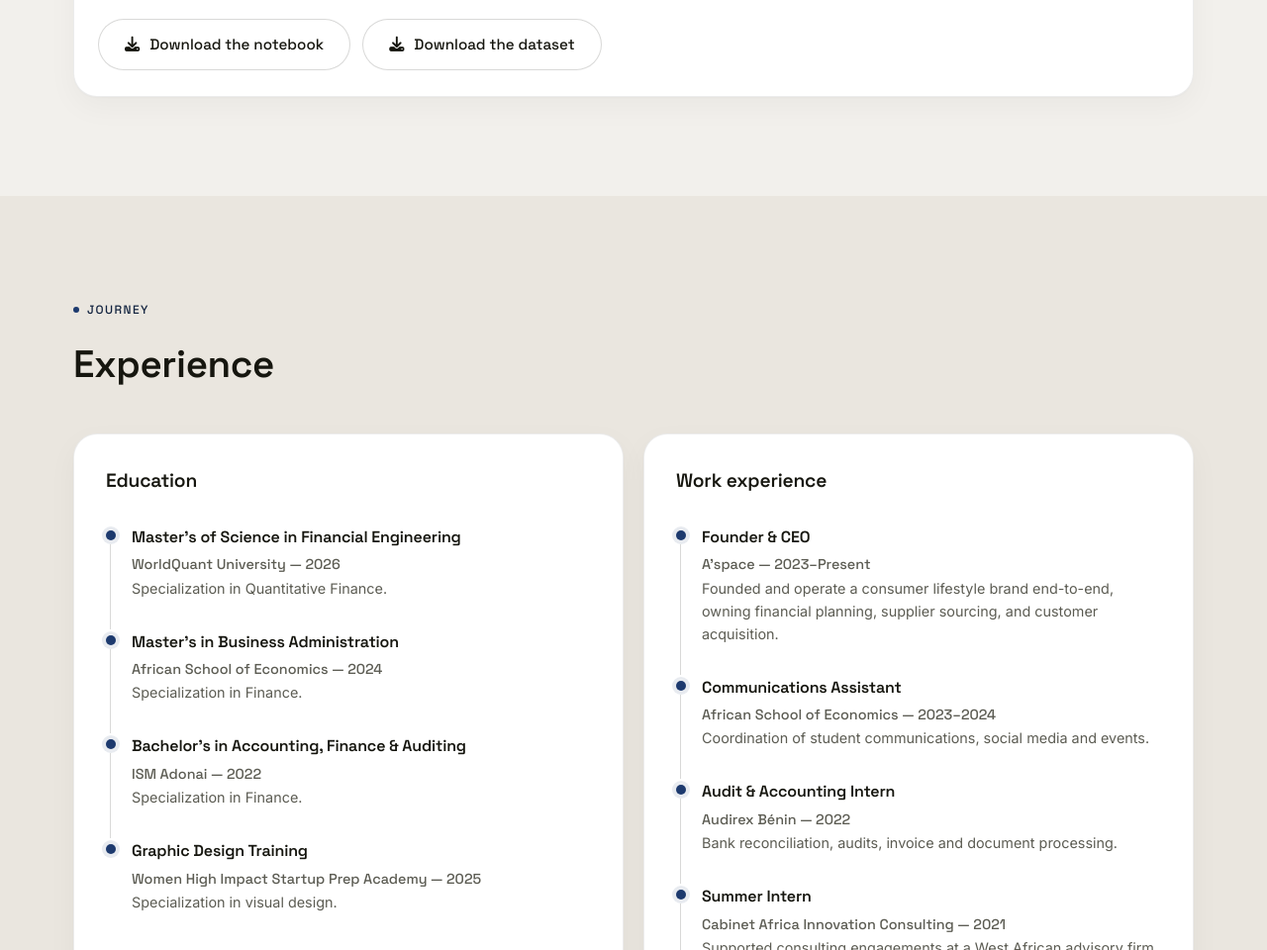
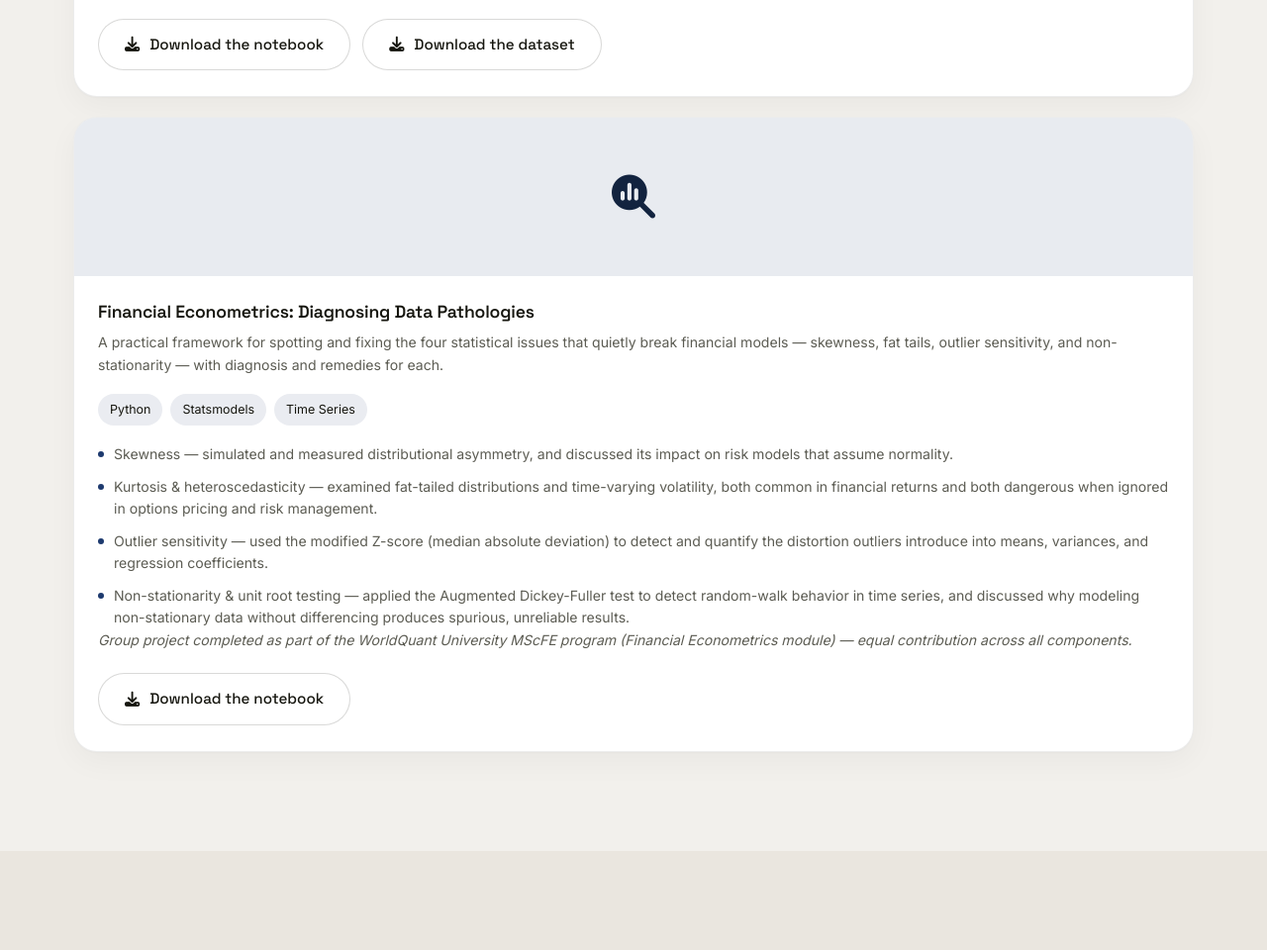
Before and after one commit to Annaatg/Portfolio, a plain HTML site: page index.html in a window 1280 px wide. Shown: the part 5072-6032 px from the top of the page at 99% size. Drawn offline with Linux system fonts and the light colour scheme.

Commit message:
Add Financial Econometrics: Diagnosing Data Pathologies project (#29)
Add a third WorldQuant University MScFE group project card to the
Projects section, covering skewness, kurtosis/heteroscedasticity,
outlier sensitivity, and non-stationarity in financial data, following
the same bento-card/tag-chip conventions as the other project cards.
Includes a download link for the notebook.


Claude-Session: https://claude.ai/code/session_01AxbFoZgN3brWCyt3xGpQXH

Co-authored-by: Claude <noreply@anthropic.com>

```diff
--- a/index.html
+++ b/index.html
@@ -348,6 +348,30 @@
 						</div>
 					</div>
 				</div>
+
+				<div class="bento-card col-span-4 project-card reveal">
+					<div class="project-media project-media-icon"><i class="fas fa-magnifying-glass-chart"></i></div>
+					<div class="project-body">
+						<h3 data-key="project3-title">Financial Econometrics: Diagnosing Data Pathologies</h3>
+						<p data-key="project3-desc">A practical framework for spotting and fixing the four statistical issues that quietly break financial models — skewness, fat tails, outlier sensitivity, and non-stationarity — with diagnosis and remedies for each.</p>
+						<div class="service-tags">
+							<span class="tag-chip">Python</span>
+							<span class="tag-chip">Statsmodels</span>
+							<span class="tag-chip">Time Series</span>
+						</div>
+						<ul class="project-detail-list">
+							<li data-key="project3-detail1">Skewness — simulated and measured distributional asymmetry, and discussed its impact on risk models that assume normality.</li>
+							<li data-key="project3-detail2">Kurtosis &amp; heteroscedasticity — examined fat-tailed distributions and time-varying volatility, both common in financial returns and both dangerous when ignored in options pricing and risk management.</li>
+							<li data-key="project3-detail3">Outlier sensitivity — used the modified Z-score (median absolute deviation) to detect and quantify the distortion outliers introduce into means, variances, and regression coefficients.</li>
+							<li data-key="project3-detail4">Non-stationarity &amp; unit root testing — applied the Augmented Dickey-Fuller test to detect random-walk behavior in time series, and discussed why modeling non-stationary data without differencing produces spurious, unreliable results.</li>
+						</ul>
+						<p class="project-note" data-key="project3-note">Group project completed as part of the WorldQuant University MScFE program (Financial Econometrics module) — equal contribution across all components.</p>
+						<a href="assets/WQU_Fin_Econom_GWP1_Data_Pathologies.ipynb" download="WQU_Financial_Econometrics_Data_Pathologies.ipynb" class="btn btn-ghost project-download">
+							<i class="fas fa-download"></i>
+							<span data-key="project3-download">Download the notebook</span>
+						</a>
+					</div>
+				</div>
 			</div>
 		</div>
 	</section>
@@ -579,6 +603,14 @@
 				"project2-note": "Group project completed as part of the WorldQuant University MScFE program — equal contribution across all components.",
 				"project2-download": "Download the notebook",
 				"project2-download-dataset": "Download the dataset",
+				"project3-title": "Financial Econometrics: Diagnosing Data Pathologies",
+				"project3-desc": "A practical framework for spotting and fixing the four statistical issues that quietly break financial models — skewness, fat tails, outlier sensitivity, and non-stationarity — with diagnosis and remedies for each.",
+				"project3-detail1": "Skewness — simulated and measured distributional asymmetry, and discussed its impact on risk models that assume normality.",
+				"project3-detail2": "Kurtosis &amp; heteroscedasticity — examined fat-tailed distributions and time-varying volatility, both common in financial returns and both dangerous when ignored in options pricing and risk management.",
+				"project3-detail3": "Outlier sensitivity — used the modified Z-score (median absolute deviation) to detect and quantify the distortion outliers introduce into means, variances, and regression coefficients.",
+				"project3-detail4": "Non-stationarity &amp; unit root testing — applied the Augmented Dickey-Fuller test to detect random-walk behavior in time series, and discussed why modeling non-stationary data without differencing produces spurious, unreliable results.",
+				"project3-note": "Group project completed as part of the WorldQuant University MScFE program (Financial Econometrics module) — equal contribution across all components.",
+				"project3-download": "Download the notebook",
 
 				"experience-eyebrow": "Journey",
 				"experiences-title": "Experience",
@@ -694,6 +726,14 @@
 				"project2-note": "Projet de groupe réalisé dans le cadre du MScFE de WorldQuant University — contribution égale sur l'ensemble des volets.",
 				"project2-download": "Télécharger le notebook",
 				"project2-download-dataset": "Télécharger le jeu de données",
+				"project3-title": "Économétrie financière : diagnostiquer les pathologies des données",
+				"project3-desc": "Un cadre pratique pour repérer et corriger les quatre problèmes statistiques qui faussent discrètement les modèles financiers — asymétrie, queues épaisses, sensibilité aux valeurs aberrantes et non-stationnarité — avec un diagnostic et une solution pour chacun.",
+				"project3-detail1": "Asymétrie (skewness) — simulation et mesure de l'asymétrie de la distribution, et discussion de son impact sur les modèles de risque supposant la normalité.",
+				"project3-detail2": "Kurtosis et hétéroscédasticité — étude des distributions à queues épaisses et de la volatilité variable dans le temps, deux phénomènes fréquents dans les rendements financiers et dangereux lorsqu'ils sont ignorés dans la tarification des options et la gestion des risques.",
+				"project3-detail3": "Sensibilité aux valeurs aberrantes — utilisation du Z-score modifié (écart absolu médian) pour détecter et quantifier la distorsion que les valeurs aberrantes introduisent dans les moyennes, les variances et les coefficients de régression.",
+				"project3-detail4": "Non-stationnarité et test de racine unitaire — application du test de Dickey-Fuller augmenté pour détecter un comportement de marche aléatoire dans les séries temporelles, et discussion sur les raisons pour lesquelles modéliser des données non stationnaires sans différenciation produit des résultats fallacieux et peu fiables.",
+				"project3-note": "Projet de groupe réalisé dans le cadre du MScFE de WorldQuant University (module d'économétrie financière) — contribution égale sur l'ensemble des volets.",
+				"project3-download": "Télécharger le notebook",
 
 				"experience-eyebrow": "Parcours",
 				"experiences-title": "Expériences",
```
Also changed, not shown: 1 other file.
